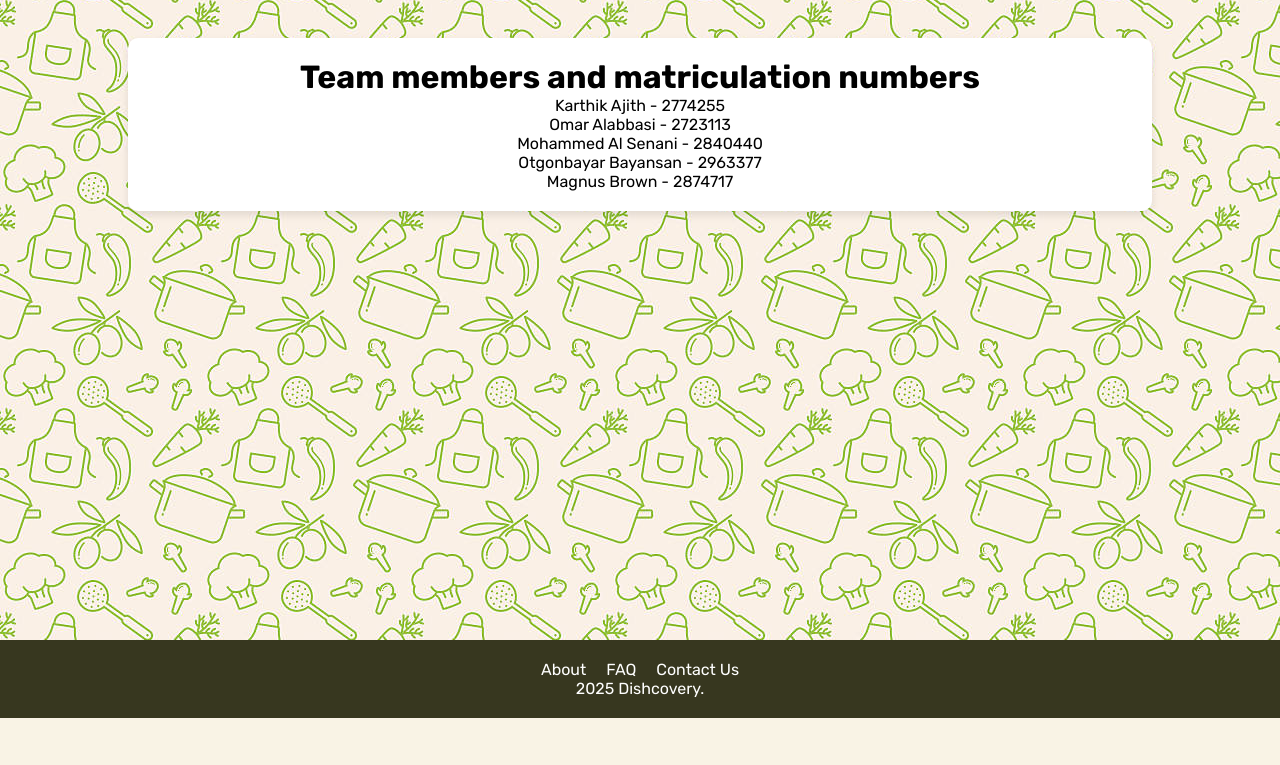
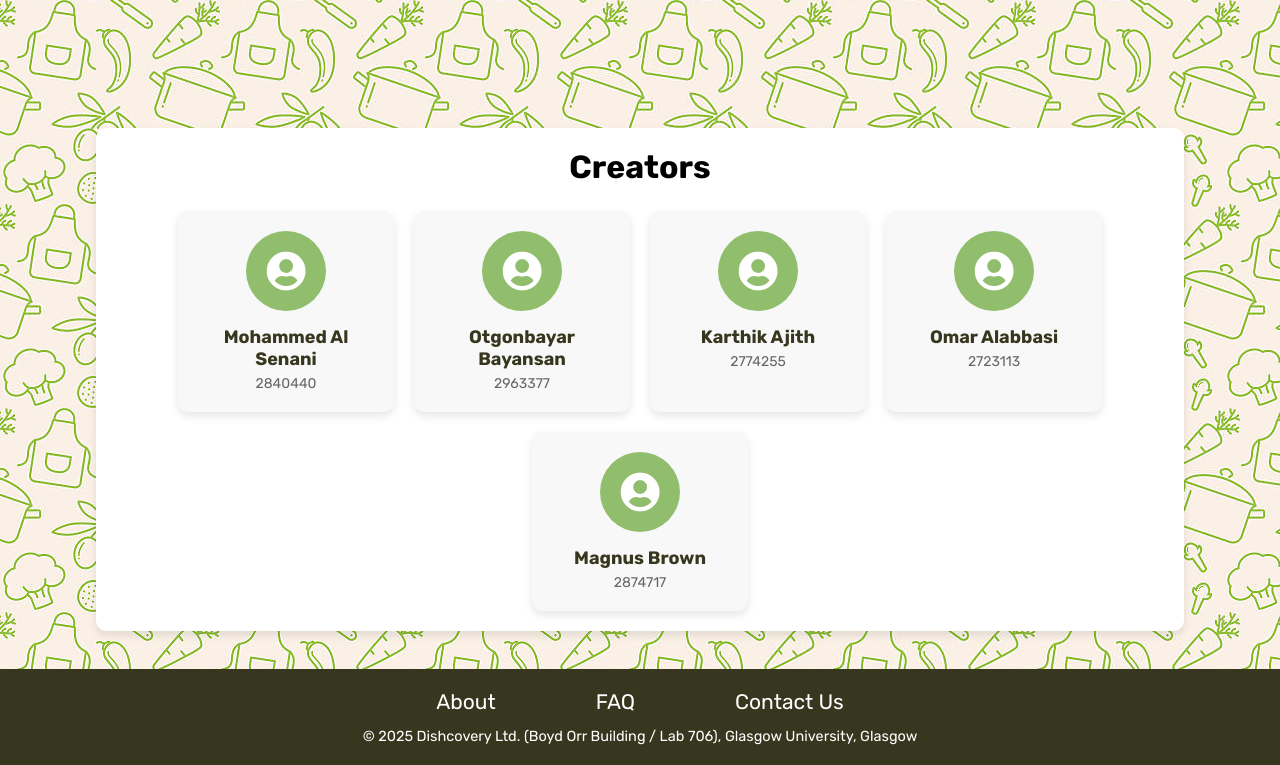
Before and after one commit to moha-alsenani/dishcovery_project, a Django app: page /dishcovery/contact/ in a window 1280 px wide. Shown: the part 100-865 px from the top of the page. Before the commit the page ends 818 px from the top, so only its background shows below. Run offline with Django 3.2, Linux system fonts and the light colour scheme; data that the repository does not hold is empty.

Commit message:
more look/feel refinement

```diff
--- a/dishcovery/views.py
+++ b/dishcovery/views.py
@@ -12,7 +12,7 @@ from django.utils.timezone import now
 # Create your views here.
 
 def home(request):
-    trending_recipes = Recipe.objects.annotate(avg_rating=Avg('ratings__score')).order_by('-avg_rating')[:3]  # Get top recipes by rating
+    trending_recipes = Recipe.objects.annotate(avg_rating=Avg('ratings__score')).order_by('-avg_rating')[:4]  # Get top recipes by rating
     return render(request, 'dishcovery_project/home.html', {'trending_recipes': trending_recipes})
 
 def user_login(request):
--- a/static/css/styles.css
+++ b/static/css/styles.css
@@ -237,17 +237,23 @@ footer {
     padding: 0;
     display: flex;
     justify-content: center;
-    gap: 20px;
+    gap: 100px;
 }
 
 .footer-container ul li {
     display: block;
+    margin-top: 0px;
 }
 
 .footer-container ul li a {
     color: white;
     text-decoration: none;
-    font-size: 16px;
+    font-size: 21px;
+}
+
+.footer-container p {
+    font-size: 14.5px;
+    margin-top: 13px;
 }
 
 .footer-container ul li a:hover {
@@ -301,6 +307,7 @@ footer {
 
 .recipe-card-body {
     padding: 10px;
+    color: #90be6d;
 }
 
 .recipe-card-title {
@@ -745,14 +752,14 @@ textarea:focus {
     /* Darker color for better visibility */
 }
 
-.contact-container {
-    width: 80%;
+.creator-container {
+    width: 85%;
     margin: auto;
     background-color: white;
     padding: 20px;
     border-radius: 10px;
     box-shadow: 0px 4px 8px rgba(0, 0, 0, 0.1);
-    margin-top: 3%;
+    margin-top: 10%;
     margin-bottom: 3%;
     text-align: center;
 }
@@ -841,3 +848,55 @@ textarea:focus {
     margin-bottom: auto;
     padding-top: 60px;
 }
+
+/* Creator Cards Styling */
+.creator-cards {
+    display: flex;
+    flex-wrap: wrap;
+    justify-content: center;
+    gap: 20px;
+    margin-top: 25px;
+}
+
+.creator-card {
+    width: 216px;
+    background-color: #f8f8f8;
+    border-radius: 10px;
+    padding: 20px;
+    text-align: center;
+    box-shadow: 0 4px 8px rgba(0, 0, 0, 0.1);
+    transition: transform 0.3s ease, box-shadow 0.3s ease;
+}
+
+.creator-card:hover {
+    transform: translateY(-10px);
+    box-shadow: 0 6px 12px rgba(0, 0, 0, 0.15);
+}
+
+.creator-icon {
+    width: 80px;
+    height: 80px;
+    border-radius: 50%;
+    background-color: #90be6d;
+    color: white;
+    display: flex;
+    justify-content: center;
+    align-items: center;
+    margin: 0 auto 15px;
+}
+
+.creator-icon i {
+    font-size: 40px;
+    color: white;
+}
+
+.creator-card h3 {
+    color: #37371f;
+    margin-bottom: 5px;
+    font-size: 18px;
+}
+
+.creator-card p {
+    color: #666;
+    font-size: 14px;
+}
--- a/templates/dishcovery_project/base.html
+++ b/templates/dishcovery_project/base.html
@@ -62,9 +62,9 @@
 
     </label>
 
- <div class="main-container">
-    {% block body_block %}
-    {% endblock %}
+    <div class="main-container">
+        {% block body_block %}
+        {% endblock %}
     </div>
 
     <footer>
@@ -74,7 +74,7 @@
                 <li><a href="{% url 'dishcovery:faq'%}">FAQ</a></li>
                 <li><a href="{% url 'dishcovery:contact'%}">Contact Us</a></li>
             </ul>
-            <p> 2025 Dishcovery.</p>
+            <p> &copy; 2025 Dishcovery Ltd. (Boyd Orr Building / Lab 706), Glasgow University, Glasgow </p>
         </div>
     </footer>
     <script src="{% static 'js/script.js' %}"></script>
--- a/templates/dishcovery_project/contact.html
+++ b/templates/dishcovery_project/contact.html
@@ -6,14 +6,48 @@ Contact Us
 {% endblock %}
 
 {% block body_block %}
-<div class="contact-container">
-    <h1>Team members and matriculation numbers</h1>
-    <ul>
-        <li>Karthik Ajith - 2774255</li>
-        <li>Omar Alabbasi - 2723113</li>
-        <li>Mohammed Al Senani - 2840440</li>
-        <li>Otgonbayar Bayansan - 2963377</li>
-        <li>Magnus Brown - 2874717</li>
-    </ul>
+<div class="creator-container">
+    <h1>Creators</h1>
+    <div class="creator-cards">
+        <div class="creator-card">
+            <div class="creator-icon">
+                <i class="fas fa-user-circle"></i>
+            </div>
+            <h3>Mohammed Al Senani</h3>
+            <p>2840440</p>
+        </div>
+
+        <div class="creator-card">
+            <div class="creator-icon">
+                <i class="fas fa-user-circle"></i>
+            </div>
+            <h3>Otgonbayar Bayansan</h3>
+            <p>2963377</p>
+        </div>
+
+        <div class="creator-card">
+            <div class="creator-icon">
+                <i class="fas fa-user-circle"></i>
+            </div>
+            <h3>Karthik Ajith</h3>
+            <p>2774255</p>
+        </div>
+
+        <div class="creator-card">
+            <div class="creator-icon">
+                <i class="fas fa-user-circle"></i>
+            </div>
+            <h3>Omar Alabbasi</h3>
+            <p>2723113</p>
+        </div>
+
+        <div class="creator-card">
+            <div class="creator-icon">
+                <i class="fas fa-user-circle"></i>
+            </div>
+            <h3>Magnus Brown</h3>
+            <p>2874717</p>
+        </div>
+    </div>
 </div>
 {% endblock %}
```
